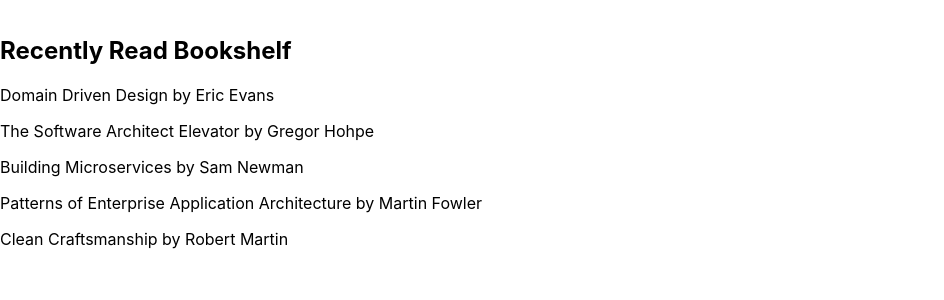
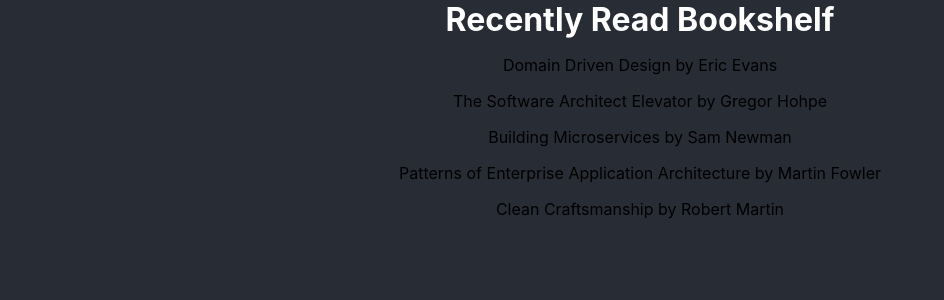
Before and after one commit to codefilez/portfolio-website, a React (Create React App) app: page /books in a window 1280 px wide. Shown: the top 300 px of the page, without its empty margins (0-944 px from the left). Built offline with nearby package versions, Linux system fonts and the light colour scheme.

Commit message:
refactor: move functions around

```diff
--- a/src/App.css
+++ b/src/App.css
@@ -21,7 +21,6 @@
   align-items: center;
   justify-content: center;
   font-size: calc(10px + 2vmin);
-  color: white;
 }
 
 .App-link {
--- a/src/App.tsx
+++ b/src/App.tsx
@@ -10,7 +10,7 @@
         <img src={logo} className="App-logo" alt="logo" />
         <Welcome />
         <Link to="/books">Books</Link>
-        <Link to="/blogs">Blogs</Link>
+        <Link to="/blog">Blog</Link>
       </header>
     </div>
   );
--- a/src/index.js
+++ b/src/index.js
@@ -3,17 +3,25 @@
 import "./index.css";
 import { BrowserRouter, Route, Routes } from "react-router-dom";
 import App from "./App";
-import BlogPostPage from "./routes/blog/BlogPostPage";
-import Books from "./routes/books/Books";
+import BlogPage from "./routes/blog/BlogPage";
+import BooksPage from "./routes/books/BooksPage";
+import styled from "@emotion/styled";
+
+const StyledApp = styled.div({
+  background: `#282c34`,
+  textAlign: `center`,
+});
 
 const rootElement = document.getElementById(`root`);
 render(
-  <BrowserRouter>
-    <Routes>
-      <Route path="/" element={<App />} />
-      <Route path="books" element={<Books />} />
-      <Route path="blogs" element={<BlogPostPage />} />
-    </Routes>
-  </BrowserRouter>,
+  <StyledApp>
+    <BrowserRouter>
+      <Routes>
+        <Route path="/" element={<App />} />
+        <Route path="books" element={<BooksPage />} />
+        <Route path="blog" element={<BlogPage />} />
+      </Routes>
+    </BrowserRouter>
+  </StyledApp>,
   rootElement
 );
--- a/src/routes/blog/BlogPostPage.tsx
+++ b/src/routes/blog/BlogPage.tsx
@@ -2,13 +2,15 @@
 import { getBlogPosts } from "../../api/BlogApi";
 import { BlogPost } from "../../Types";
 import styled from "@emotion/styled";
-import BlogPostCards from "./BlogPostCard";
+import BlogPostCards from "./BlogPostCards";
+import { StyledH1 } from "../../styling/StyledH1";
 
 const CenteredDiv = styled.div({
   textAlign: `center`,
+  minHeight: `100vh`,
 });
 
-const BlogPostPage = () => {
+const BlogPage = () => {
   const [blogPosts, setBlogPosts] = useState<Array<BlogPost>>([]);
 
   useEffect(() => {
@@ -17,10 +19,10 @@
 
   return (
     <CenteredDiv>
-      <h1>Blog</h1>
+      <StyledH1>Blog</StyledH1>
       {BlogPostCards(blogPosts)}
     </CenteredDiv>
   );
 };
 
-export default BlogPostPage;
+export default BlogPage;
--- a/src/routes/blog/BlogPostCard.tsx
+++ b/src/routes/blog/BlogPostCards.tsx
@@ -6,6 +6,11 @@
   padding: `1rem`,
   width: `50%`,
   textAlign: `left`,
+});
+
+const StyledCardContent = styled.div({
+  background: `black`,
+  color: `white`,
 });
 
 export const BlogPostCardsWrapper = styled.div({
@@ -18,11 +23,15 @@
   return (
     <StyledBlogPostCard key={blogPost.id}>
       <Card variant={`outlined`}>
-        <CardContent>
-          <Typography sx={{ fontWeight: `bold` }}>{blogPost.title}</Typography>
-          <Typography>{blogPost.text}</Typography>
-          <Typography>{blogPost.timestamp}</Typography>
-        </CardContent>
+        <StyledCardContent>
+          <CardContent>
+            <Typography sx={{ fontWeight: `bold` }}>
+              {blogPost.title}
+            </Typography>
+            <Typography>{blogPost.text}</Typography>
+            <Typography>{blogPost.timestamp}</Typography>
+          </CardContent>
+        </StyledCardContent>
       </Card>
     </StyledBlogPostCard>
   );
--- a/src/routes/books/Books.tsx
+++ b/src/routes/books/BooksPage.tsx
@@ -1,4 +1,11 @@
-const Books = () => {
+import styled from "@emotion/styled";
+import { StyledH1 } from "../../styling/StyledH1";
+
+const StyledBooksPage = styled.div({
+  minHeight: `100vh`,
+});
+
+const BooksPage = () => {
   const bookStrings = [
     `Domain Driven Design by Eric Evans`,
     `The Software Architect Elevator by Gregor Hohpe`,
@@ -7,13 +14,13 @@
     `Clean Craftsmanship by Robert Martin`,
   ];
   return (
-    <main style={{ padding: `1rem 0` }}>
-      <h2>Recently Read Bookshelf</h2>
+    <StyledBooksPage>
+      <StyledH1>Recently Read Bookshelf</StyledH1>
       {bookStrings.map((bookName) => (
         <p key={bookName}>{bookName}</p>
       ))}
-    </main>
+    </StyledBooksPage>
   );
 };
 
-export default Books;
+export default BooksPage;
--- /dev/null
+++ b/src/styling/StyledH1.tsx
@@ -0,0 +1,6 @@
+import styled from "@emotion/styled";
+
+export const StyledH1 = styled.h1({
+  margin: `0`,
+  color: `white`,
+});
```
